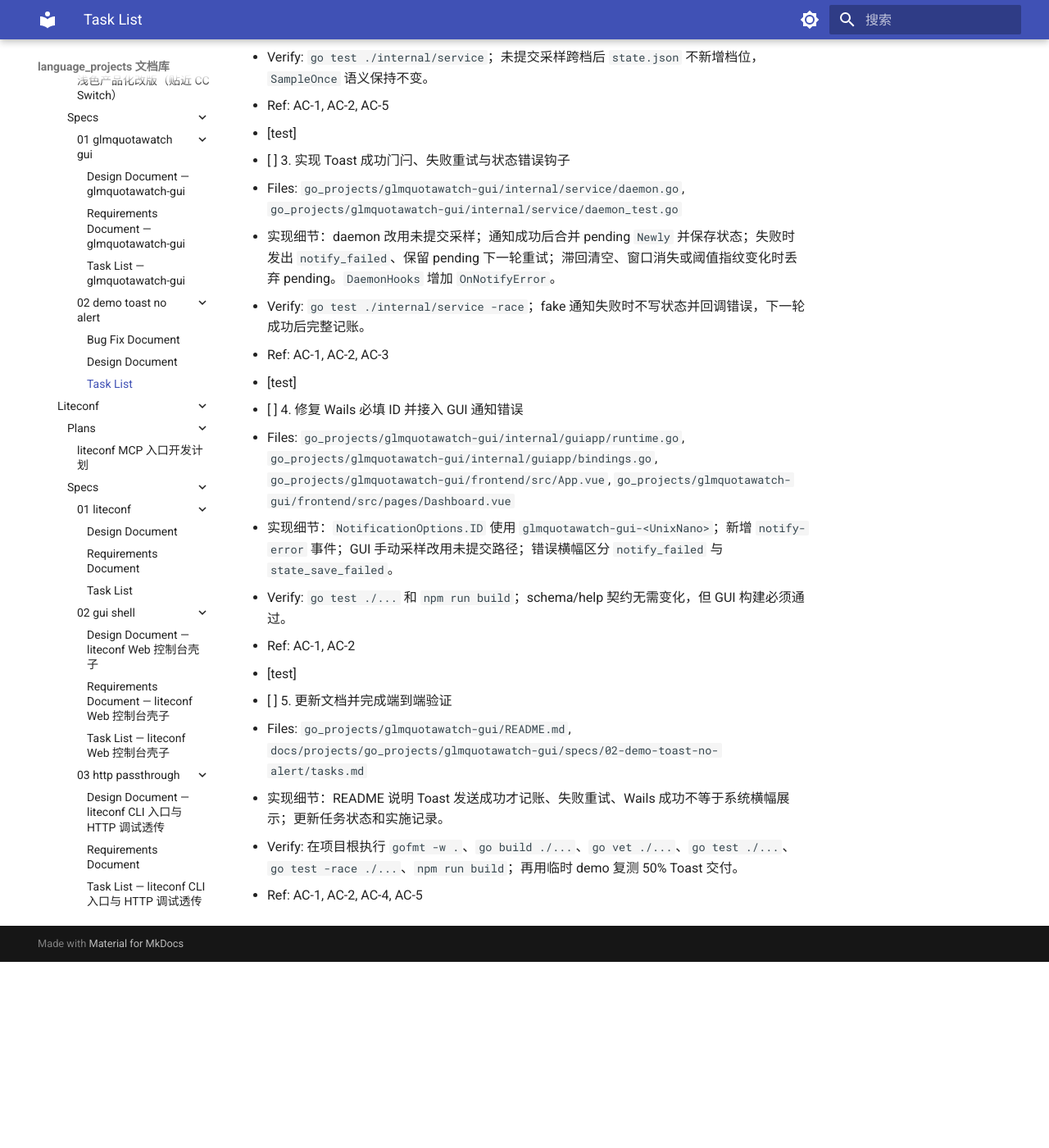
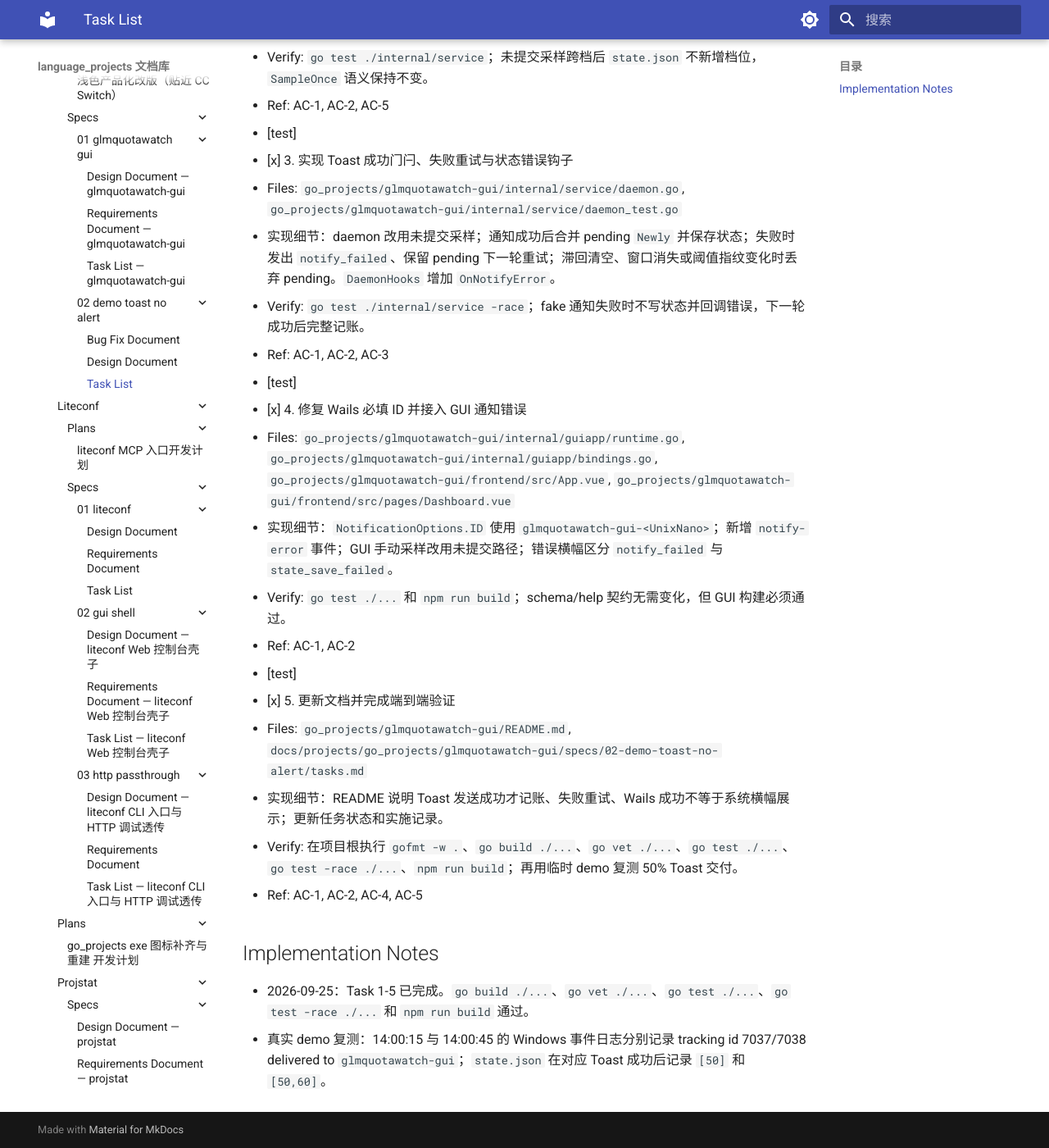
Before and after one commit to shihao-hub/td-language_projects, an MkDocs documentation site: the page built from docs/projects/go_projects/glmquotawatch-gui/specs/02-demo-toast-no-alert/tasks.md, in a window 1280 px wide and 1400 px high, scrolled down 553 px. Shown: the whole window at 82% size. Built offline with MkDocs 1.6.1 and Material for MkDocs 9.7.7, drawn with Linux system fonts in a browser that asks for light colours; before the commit the page ends 1726 px from its top, so only the background shows below that; some of the changed text lies outside the part shown.

Commit message:
docs: 记录通知修复完成
- 标记五项任务完成
- 记录构建测试与真实 Toast 复测结果

```diff
--- a/docs/projects/go_projects/glmquotawatch-gui/specs/02-demo-toast-no-alert/tasks.md
+++ b/docs/projects/go_projects/glmquotawatch-gui/specs/02-demo-toast-no-alert/tasks.md
@@ -1,31 +1,36 @@
 # Task List
 
-- [ ] 1. 扩展阈值评估结果，记录本轮完整新触发档位
+- [x] 1. 扩展阈值评估结果，记录本轮完整新触发档位
   - Files: `go_projects/glmquotawatch-gui/internal/quota/threshold.go`, `go_projects/glmquotawatch-gui/internal/quota/quota_test.go`
   - 实现细节：给 `Outcome` 增加 `Newly []int`，在触发通知时按升序填充所有本轮未通知且低于等于当前百分比的阈值。
   - Verify: `go test ./internal/quota`；新测试应证明一次跨多档时 `Newly` 保留完整档位集合。
   - Ref: AC-3
   - [test]
-- [ ] 2. 拆分提交式采样与未提交采样
+- [x] 2. 拆分提交式采样与未提交采样
   - Files: `go_projects/glmquotawatch-gui/internal/service/service.go`, `go_projects/glmquotawatch-gui/internal/service/service_test.go`
   - 实现细节：新增私有 `sampleResult` 和 `sample(ctx, commit)`；`SampleOnce` 保持先保存状态，新增 `SampleUncommitted` 不写 `state.json` 且确认前视图使用 `prev`。
   - Verify: `go test ./internal/service`；未提交采样跨档后 `state.json` 不新增档位，`SampleOnce` 语义保持不变。
   - Ref: AC-1, AC-2, AC-5
   - [test]
-- [ ] 3. 实现 Toast 成功门闩、失败重试与状态错误钩子
+- [x] 3. 实现 Toast 成功门闩、失败重试与状态错误钩子
   - Files: `go_projects/glmquotawatch-gui/internal/service/daemon.go`, `go_projects/glmquotawatch-gui/internal/service/daemon_test.go`
   - 实现细节：daemon 改用未提交采样；通知成功后合并 pending `Newly` 并保存状态；失败时发出 `notify_failed`、保留 pending 下一轮重试；滞回清空、窗口消失或阈值指纹变化时丢弃 pending。`DaemonHooks` 增加 `OnNotifyError`。
   - Verify: `go test ./internal/service -race`；fake 通知失败时不写状态并回调错误，下一轮成功后完整记账。
   - Ref: AC-1, AC-2, AC-3
   - [test]
-- [ ] 4. 修复 Wails 必填 ID 并接入 GUI 通知错误
+- [x] 4. 修复 Wails 必填 ID 并接入 GUI 通知错误
   - Files: `go_projects/glmquotawatch-gui/internal/guiapp/runtime.go`, `go_projects/glmquotawatch-gui/internal/guiapp/bindings.go`, `go_projects/glmquotawatch-gui/frontend/src/App.vue`, `go_projects/glmquotawatch-gui/frontend/src/pages/Dashboard.vue`
   - 实现细节：`NotificationOptions.ID` 使用 `glmquotawatch-gui-<UnixNano>`；新增 `notify-error` 事件；GUI 手动采样改用未提交路径；错误横幅区分 `notify_failed` 与 `state_save_failed`。
   - Verify: `go test ./...` 和 `npm run build`；schema/help 契约无需变化，但 GUI 构建必须通过。
   - Ref: AC-1, AC-2
   - [test]
-- [ ] 5. 更新文档并完成端到端验证
+- [x] 5. 更新文档并完成端到端验证
   - Files: `go_projects/glmquotawatch-gui/README.md`, `docs/projects/go_projects/glmquotawatch-gui/specs/02-demo-toast-no-alert/tasks.md`
   - 实现细节：README 说明 Toast 发送成功才记账、失败重试、Wails 成功不等于系统横幅展示；更新任务状态和实施记录。
-  - Verify: 在项目根执行 `gofmt -w .`、`go build ./...`、`go vet ./...`、`go test ./...`、`go test -race ./...`、`npm run build`；再用临时 demo 复测 50% Toast 交付。
-  - Ref: AC-1, AC-2, AC-4, AC-5
+- Verify: 在项目根执行 `gofmt -w .`、`go build ./...`、`go vet ./...`、`go test ./...`、`go test -race ./...`、`npm run build`；再用临时 demo 复测 50% Toast 交付。
+- Ref: AC-1, AC-2, AC-4, AC-5
+
+## Implementation Notes
+
+- 2026-09-25：Task 1-5 已完成。`go build ./...`、`go vet ./...`、`go test ./...`、`go test -race ./...` 和 `npm run build` 通过。
+- 真实 demo 复测：14:00:15 与 14:00:45 的 Windows 事件日志分别记录 tracking id 7037/7038 delivered to `glmquotawatch-gui`；`state.json` 在对应 Toast 成功后记录 `[50]` 和 `[50,60]`。
```
